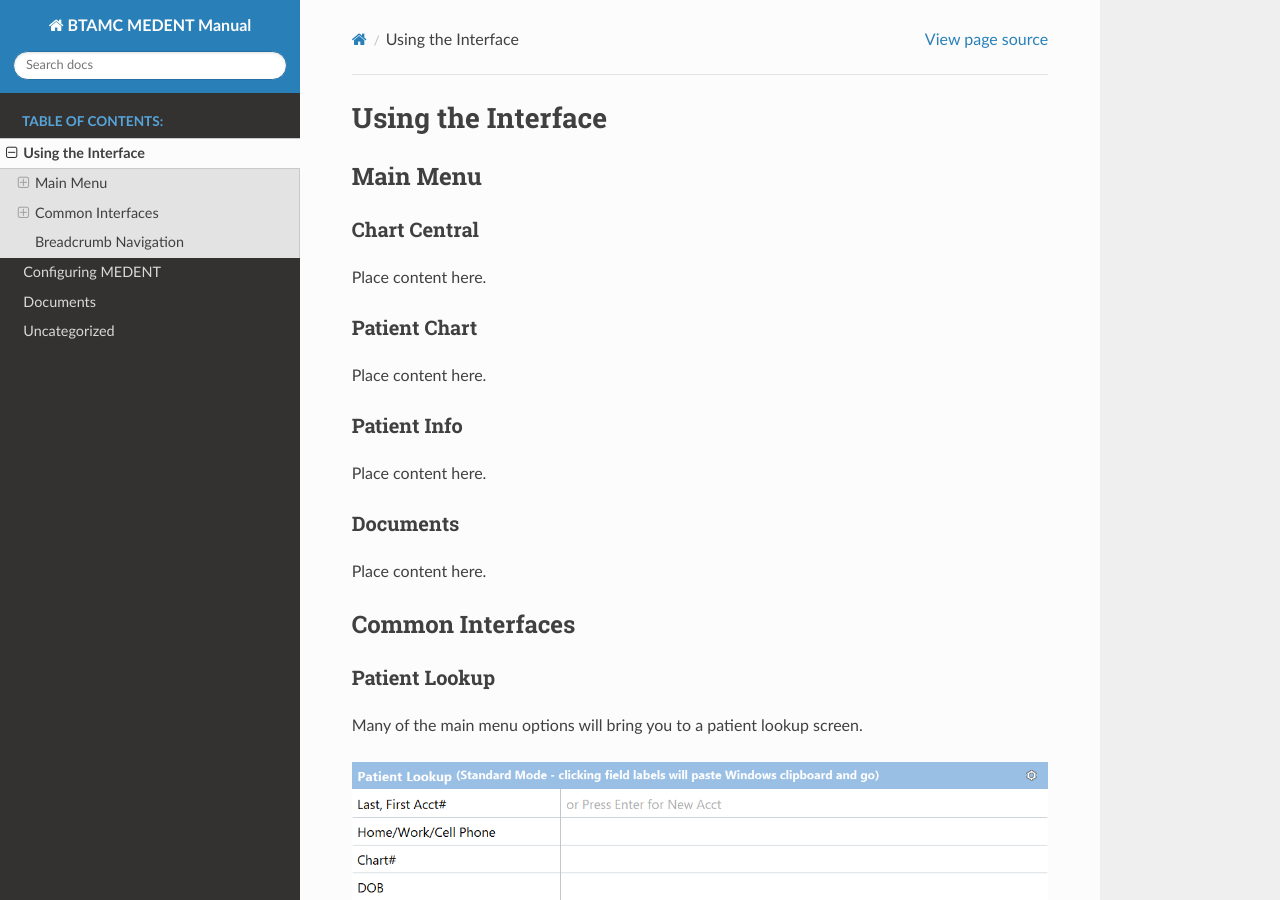
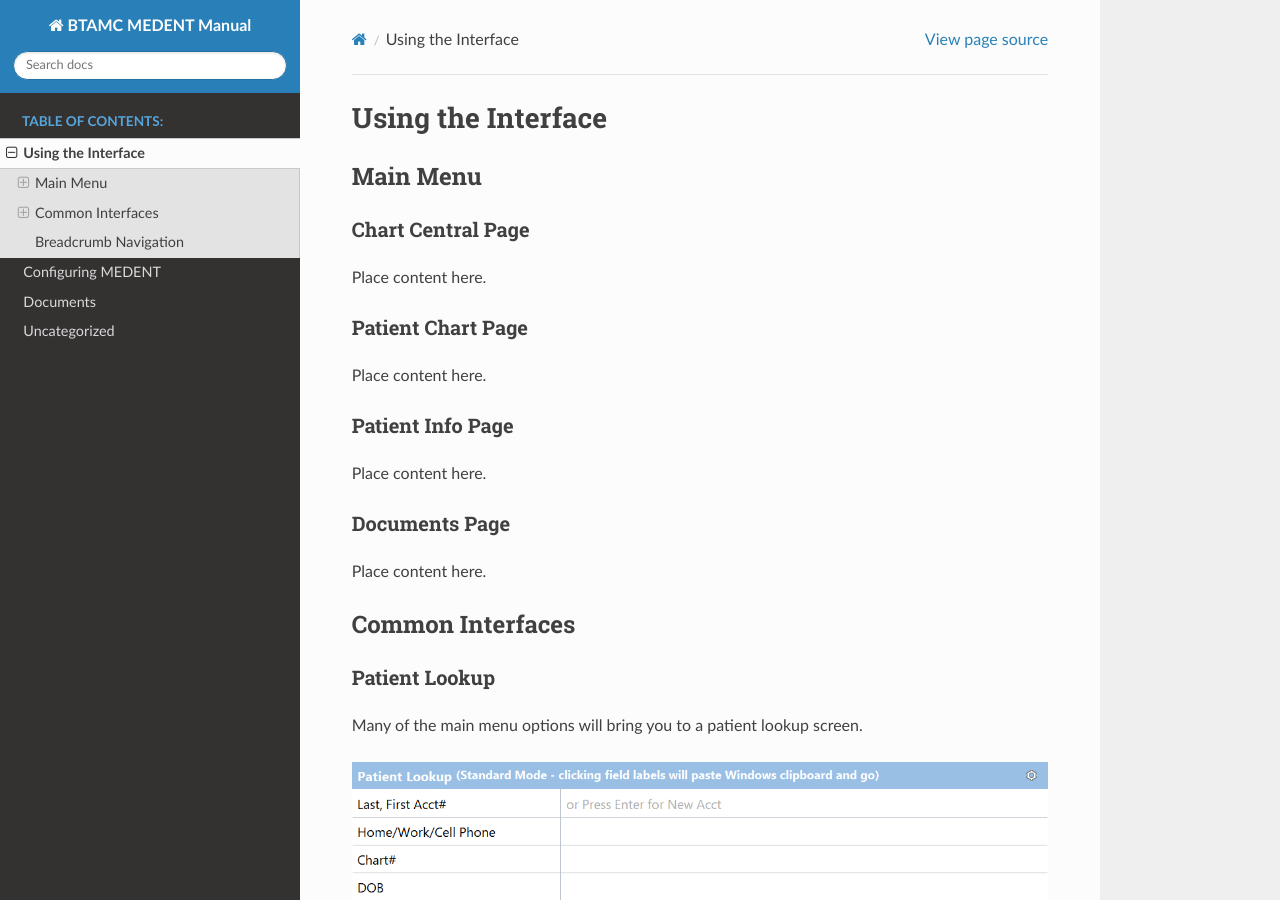
Before and after one commit to pawjwp/MEDENTManual, a Sphinx documentation site: the page built from docs/source/using-the-interface.rst, in a window 1280 px wide and 900 px high. Built offline with Sphinx 7.4.7 and the Read the Docs theme 2.0.0, drawn with Linux system fonts in a browser that asks for light colours.

```diff
--- a/docs/source/configuring-medent.rst
+++ b/docs/source/configuring-medent.rst
@@ -54,8 +54,11 @@ Arranging and Resizing Sessions
    f. *Vertical stack* sizes and arranges the windows on top of one another in rows
    g. *Tile* sizes and arranges the windows in columns and rows
 
+MEDENT Sidebar
+==============
+
 Sidebar Options
-===============
+---------------
 
 Place content here.
 
--- a/docs/source/index.rst
+++ b/docs/source/index.rst
@@ -13,7 +13,7 @@ BTAMC MEDENT Manual
 *******************
 
 Introduction
-==========
+============
 
 Welcome to the BTAMC MEDENT Manual, a guide to the most frequently used parts of MEDENT.
 
--- a/docs/source/uncategorized.rst
+++ b/docs/source/uncategorized.rst
@@ -32,12 +32,6 @@ HIPAA
 
 Master Font Size
 ================
-
-MEDENT Sidebar
-==============
-
-Sidebar Options
----------------
 
 Menu Button Overview
 ====================
--- a/docs/source/using-the-interface.rst
+++ b/docs/source/using-the-interface.rst
@@ -5,23 +5,24 @@ Using the Interface
 Main Menu
 =========
 
-Chart Central
--------------
+Chart Central Page
+------------------
 
 Place content here.
 
-Patient Chart
--------------
+Patient Chart Page
+------------------
 
 Place content here.
 
-Patient Info
-------------
+Patient Info Page
+-----------------
 
 Place content here.
 
-Documents
----------
+Documents Page
+--------------
+
 Place content here.
 
 Common Interfaces
```
Also changed, not shown: .readthedocs.yaml.
